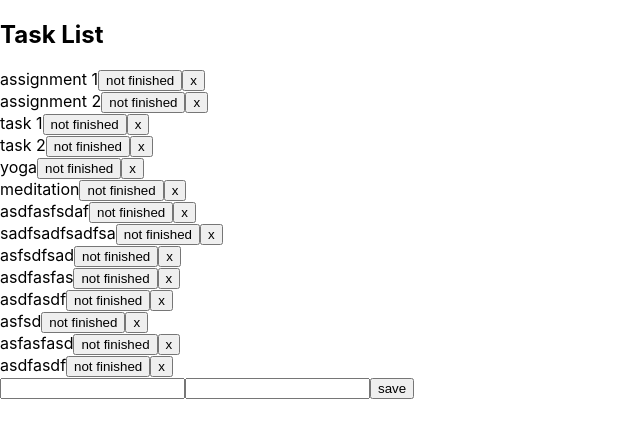
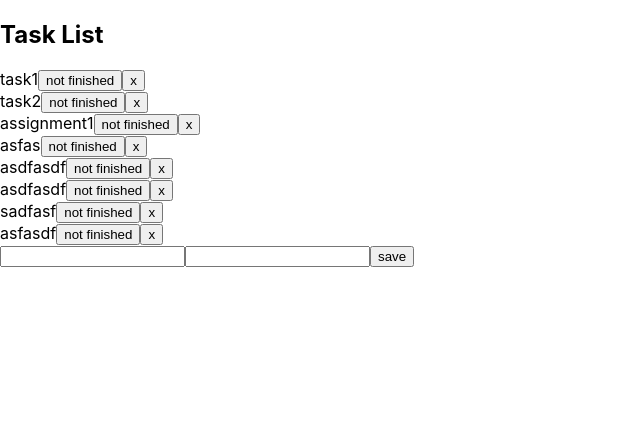
Before and after one commit to mhucanada/Dunelist-Frontend, a React (Create React App) app: page / in a window 1280 px wide. Shown: the top 438 px of the page, without its empty margins (0-640 px from the left). Built offline with nearby package versions, Linux system fonts and the light colour scheme; data requests are answered from the project's data file.

Commit message:
fixed dropdown

```diff
--- a/db.json
+++ b/db.json
@@ -1,104 +1,70 @@
 {
   "tasks": [
     {
-      "content": "assignment 1",
-      "id": 0.7711150863018463,
+      "content": "task1",
+      "id": 0.4472561127816401,
+      "status": false,
+      "category": "work",
+      "date": "Sat Aug 22 2020 15:42:13 GMT-0400 (Eastern Daylight Time)"
+    },
+    {
+      "content": "task2",
+      "id": 0.9214325971869426,
+      "status": false,
+      "category": "work",
+      "date": "Sat Aug 22 2020 15:42:17 GMT-0400 (Eastern Daylight Time)"
+    },
+    {
+      "content": "assignment1",
+      "id": 0.7130113256185266,
       "status": false,
       "category": "school",
-      "date": "Sat Aug 22 2020 14:53:38 GMT-0400 (Eastern Daylight Time)"
+      "date": "Sat Aug 22 2020 15:42:27 GMT-0400 (Eastern Daylight Time)"
     },
     {
-      "content": "assignment 2",
-      "id": 0.2212084852387617,
-      "status": false,
-      "category": "school",
-      "date": "Sat Aug 22 2020 14:53:46 GMT-0400 (Eastern Daylight Time)"
-    },
-    {
-      "content": "task 1",
-      "id": 0.12597964588826116,
+      "content": "asfas",
+      "id": 0.3615918108933114,
       "status": false,
       "category": "work",
-      "date": "Sat Aug 22 2020 14:53:52 GMT-0400 (Eastern Daylight Time)"
-    },
-    {
-      "content": "task 2",
-      "id": 0.9906687613062566,
-      "status": false,
-      "category": "work",
-      "date": "Sat Aug 22 2020 14:53:56 GMT-0400 (Eastern Daylight Time)"
-    },
-    {
-      "content": "yoga",
-      "id": 0.37706789251330863,
-      "status": false,
-      "category": "lifestyle",
-      "date": "Sat Aug 22 2020 14:54:03 GMT-0400 (Eastern Daylight Time)"
-    },
-    {
-      "content": "meditation",
-      "id": 0.7629774055853928,
-      "status": false,
-      "category": "lifestyle",
-      "date": "Sat Aug 22 2020 14:54:09 GMT-0400 (Eastern Daylight Time)"
-    },
-    {
-      "content": "asdfasfsdaf",
-      "id": 0.8892561158662766,
-      "status": false,
-      "category": "work",
-      "date": "Sat Aug 22 2020 15:18:33 GMT-0400 (Eastern Daylight Time)"
-    },
-    {
-      "content": "sadfsadfsadfsa",
-      "id": 0.5747745693789597,
-      "status": false,
-      "category": "sadness",
-      "date": "Sat Aug 22 2020 15:19:34 GMT-0400 (Eastern Daylight Time)"
-    },
-    {
-      "content": "asfsdfsad",
-      "id": 0.13819023459272484,
-      "status": false,
-      "category": "sadness",
-      "date": "Sat Aug 22 2020 15:21:28 GMT-0400 (Eastern Daylight Time)"
-    },
-    {
-      "content": "asdfasfas",
-      "id": 0.9468958037781647,
-      "status": false,
-      "category": "asdfsaf",
-      "date": "Sat Aug 22 2020 15:21:40 GMT-0400 (Eastern Daylight Time)"
+      "date": "Sat Aug 22 2020 15:43:57 GMT-0400 (Eastern Daylight Time)"
     },
     {
       "content": "asdfasdf",
-      "id": 0.3169753174586356,
+      "id": 0.5885622115976987,
       "status": false,
-      "category": "234234",
-      "date": "Sat Aug 22 2020 15:27:31 GMT-0400 (Eastern Daylight Time)"
-    },
-    {
-      "content": "asfsd",
-      "id": 0.5201547263778858,
-      "status": false,
-      "category": "1",
-      "date": "Sat Aug 22 2020 15:27:58 GMT-0400 (Eastern Daylight Time)"
-    },
-    {
-      "content": "asfasfasd",
-      "id": 0.022108052764374442,
-      "status": false,
-      "category": "123",
-      "date": "Sat Aug 22 2020 15:30:10 GMT-0400 (Eastern Daylight Time)"
+      "category": "school",
+      "date": "Sat Aug 22 2020 15:45:55 GMT-0400 (Eastern Daylight Time)"
     },
     {
       "content": "asdfasdf",
-      "id": 0.7874994046198442,
+      "id": 0.8172696730681455,
       "status": false,
-      "category": "123",
-      "date": "Sat Aug 22 2020 15:40:06 GMT-0400 (Eastern Daylight Time)"
+      "category": "school",
+      "date": "Sat Aug 22 2020 15:46:12 GMT-0400 (Eastern Daylight Time)"
+    },
+    {
+      "content": "sadfasf",
+      "id": 0.25539577396814517,
+      "status": false,
+      "category": "school",
+      "date": "Sat Aug 22 2020 15:47:55 GMT-0400 (Eastern Daylight Time)"
+    },
+    {
+      "content": "asfasdf",
+      "id": 0.37289073128563577,
+      "status": false,
+      "category": "school",
+      "date": "Sat Aug 22 2020 15:48:27 GMT-0400 (Eastern Daylight Time)"
     }
   ],
   "categories": [
+    {
+      "category": "work",
+      "id": "work"
+    },
+    {
+      "category": "school",
+      "id": "school"
+    }
   ]
 }
--- a/src/App.js
+++ b/src/App.js
@@ -36,13 +36,13 @@ const App = () => {
 			date: Date(),
 		}
 
-		const existingCategories = currentCategories.includes(category)
+		const existingCategories = currentCategories.find(category => category.id === category)
 		console.log(existingCategories)
 
-		if (!existingCategories) {
+		if (existingCategories !== undefined) {
 			categoryService.create({
         category: category,
-        id: Math.random(1000000000)
+        id: category
       }).then((returnedCategory) => {
         console.log(returnedCategory)
         //setCurrentCategories(currentCategories.concat(returnedCategory))
```
